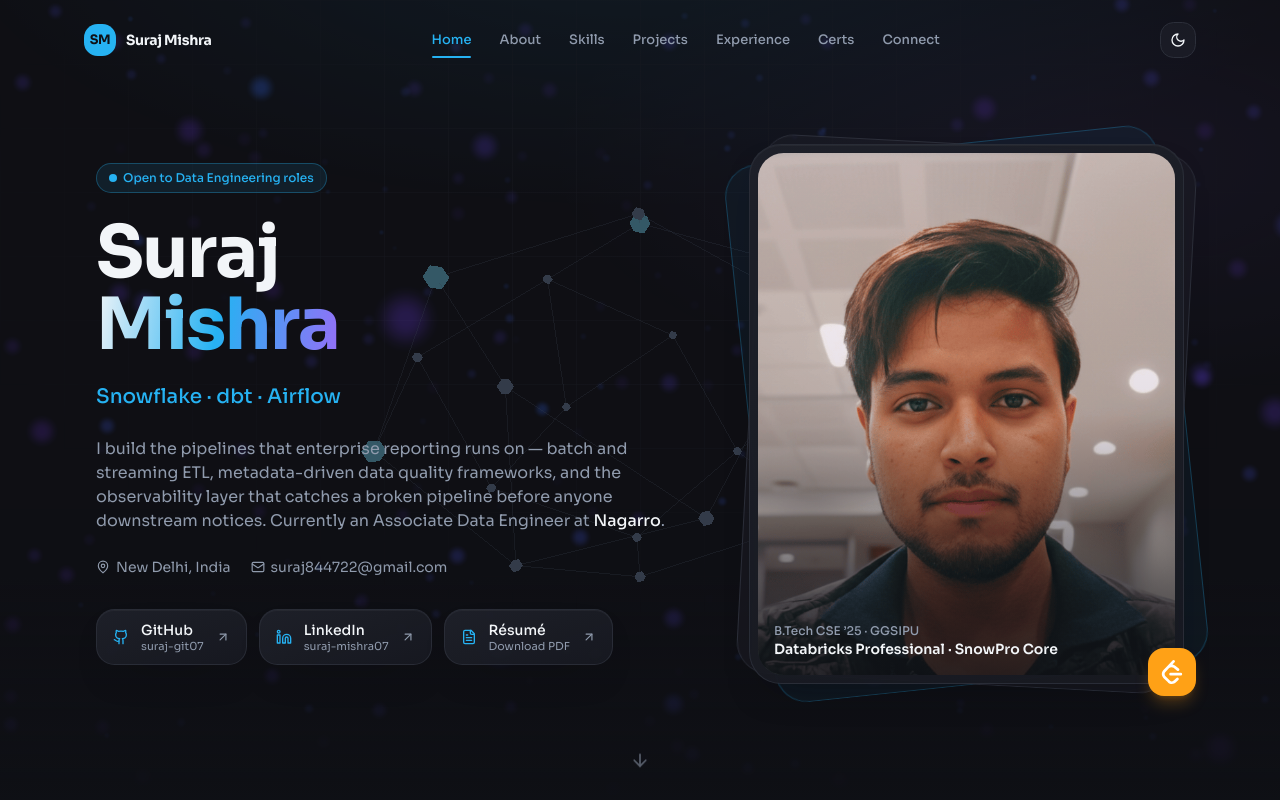
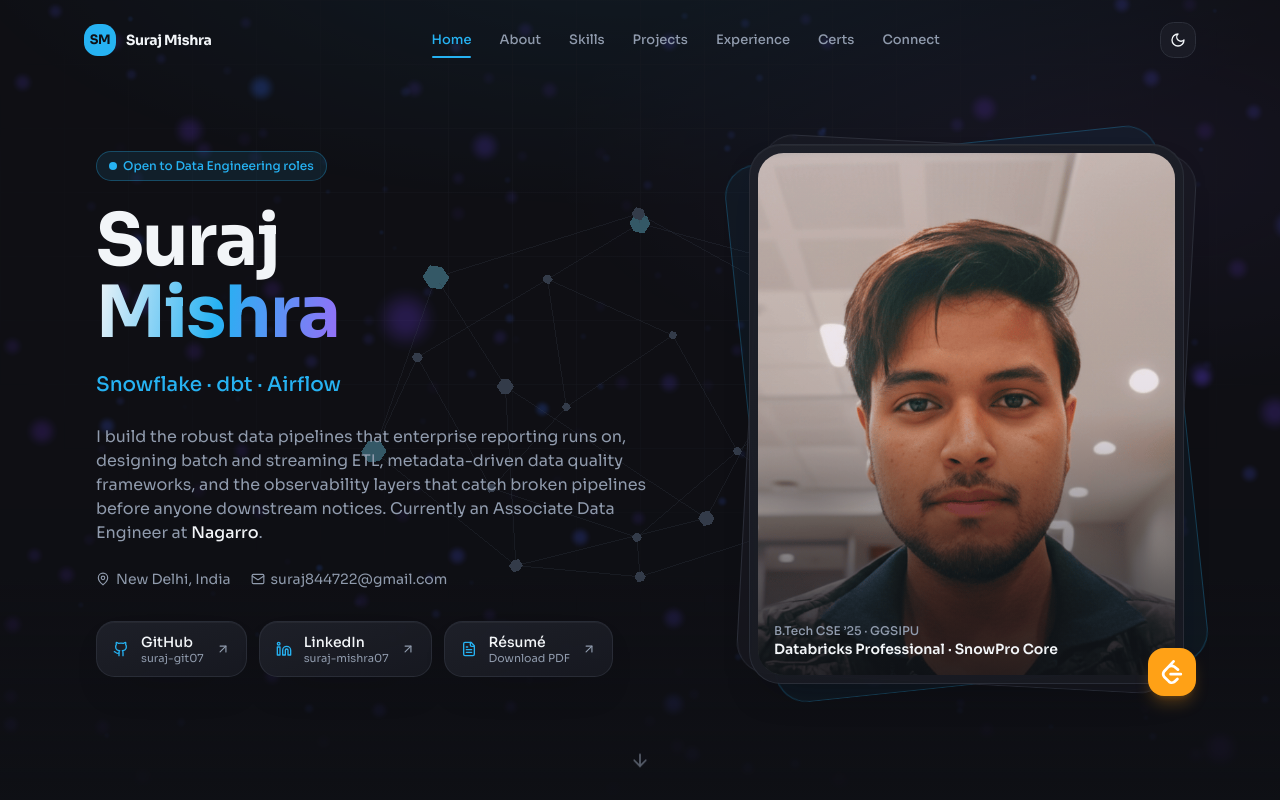
Before and after one commit to suraj-git07/suraj_portfolio, a Next.js app: page / in a window 1280 px wide. Shown: the top 800 px of the page. Built offline with nearby package versions, Linux system fonts and the light colour scheme.

Commit message:
minor changes

```diff
--- a/src/app/layout.tsx
+++ b/src/app/layout.tsx
@@ -45,14 +45,14 @@
   openGraph: {
     type: "website",
     url: SITE_URL,
-    title: "Suraj Mishra — Data Engineer",
+    title: "Suraj Mishra : Data Engineer",
     description:
       "Batch & streaming data pipelines, data quality frameworks, and cloud-native data platforms.",
     siteName: "Suraj Mishra",
   },
   twitter: {
     card: "summary_large_image",
-    title: "Suraj Mishra — Data Engineer",
+    title: "Suraj Mishra : Data Engineer",
     description:
       "Batch & streaming data pipelines, data quality frameworks, and cloud-native data platforms.",
     creator: "@Suraj_Mishra7",
--- a/src/components/sections/Hero.tsx
+++ b/src/components/sections/Hero.tsx
@@ -94,9 +94,8 @@
 
           <Reveal dir="left" delay={240}>
             <p className="mt-6 max-w-xl text-[15px] leading-relaxed text-muted-foreground sm:text-base">
-              I build the pipelines that enterprise reporting runs on — batch and
-              streaming ETL, metadata-driven data quality frameworks, and the
-              observability layer that catches a broken pipeline before anyone
+              I build the robust data pipelines that enterprise reporting runs on, designing batch and streaming ETL,
+              metadata-driven data quality frameworks, and the observability layers that catch broken pipelines before anyone
               downstream notices. Currently an Associate Data Engineer at{" "}
               <span className="font-medium text-foreground">Nagarro</span>.
             </p>
```
